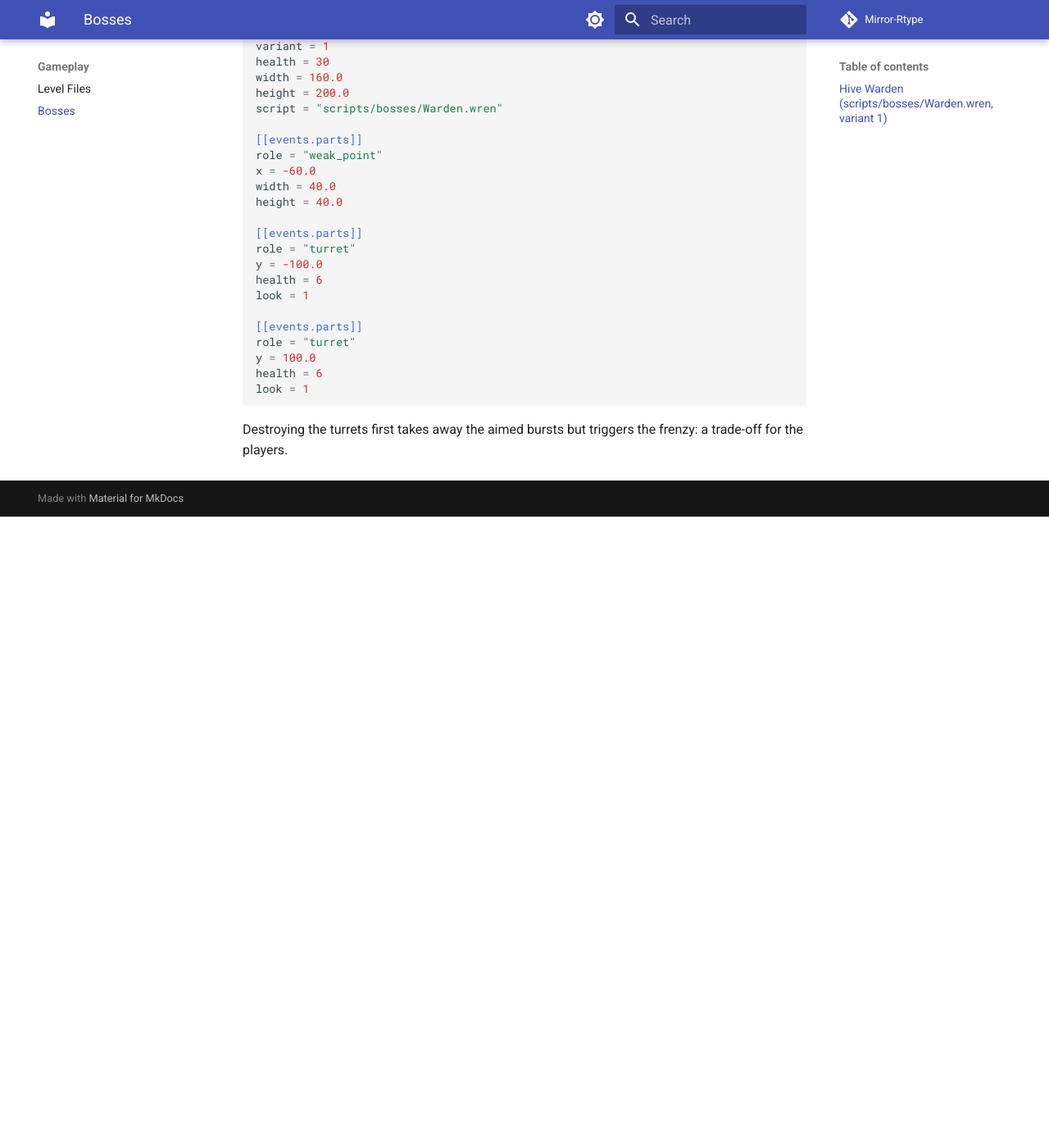
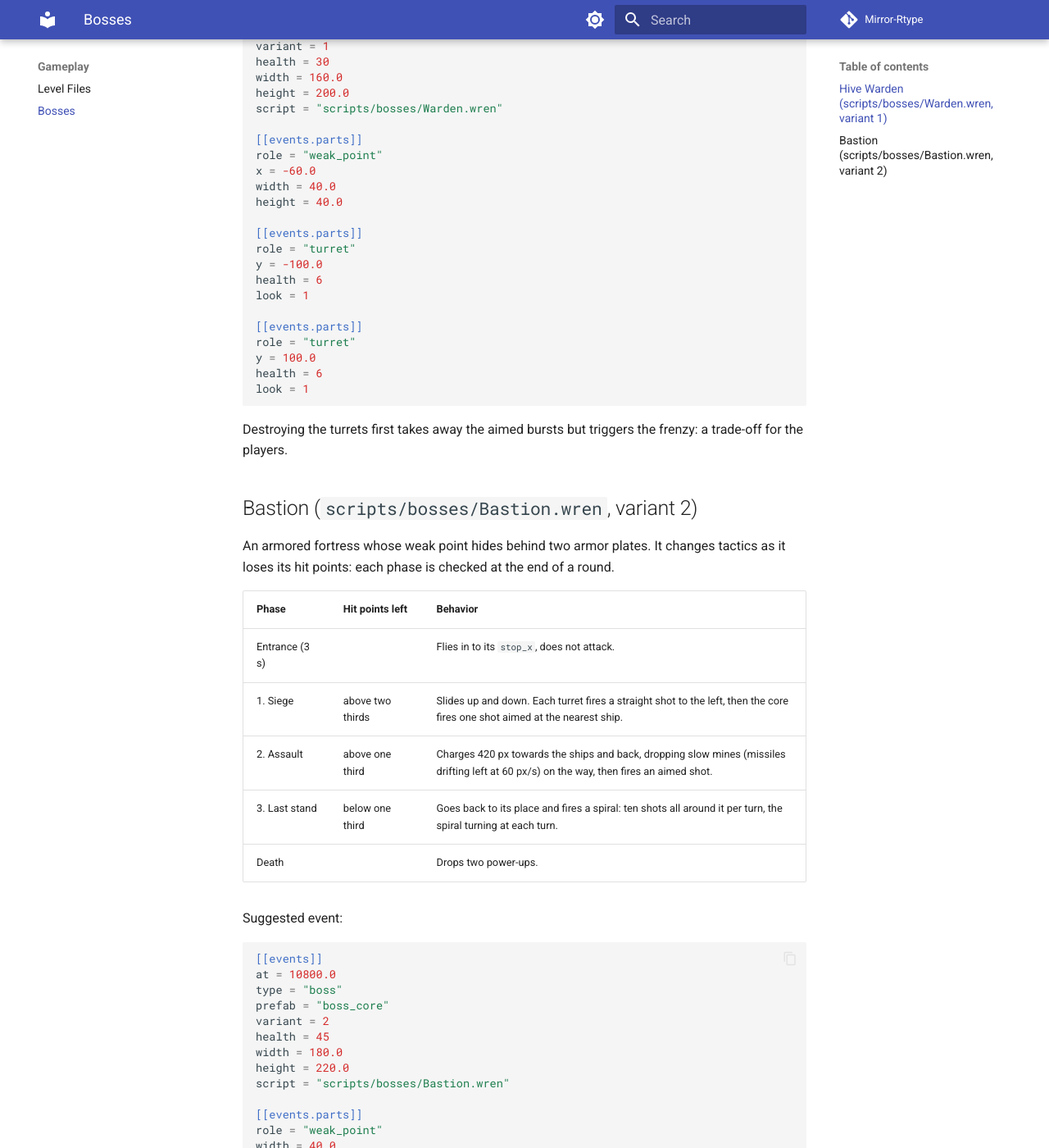
Before and after one commit to Matt4401/Mirror-Rtype, an MkDocs documentation site: the page built from docs/gameplay/bosses.md, in a window 1280 px wide and 1400 px high, scrolled down 840 px. Shown: the whole window at 82% size. Built offline with MkDocs 1.6.1 and Material for MkDocs 9.7.7, drawn with Linux system fonts in a browser that asks for light colours; comment, search, counter and statistics services are not loaded; before the commit the page ends 1470 px from its top, so only the background shows below that; some of the changed text lies outside the part shown.

Commit message:
feat(scripts): add the Bastion boss
An armored fortress with three phases by hit points: a siege with straight
turret lines and aimed shots, an assault that charges the ships and drops
slow mines, and a last stand firing a turning spiral all around it. It
drops two power-ups when it dies.

````diff
--- a/docs/gameplay/bosses.md
+++ b/docs/gameplay/bosses.md
@@ -49,3 +49,64 @@ look = 1
 ```
 
 Destroying the turrets first takes away the aimed bursts but triggers the frenzy: a trade-off for the players.
+
+## Bastion (`scripts/bosses/Bastion.wren`, variant 2)
+
+An armored fortress whose weak point hides behind two armor plates. It changes tactics as it loses its hit points:
+each phase is checked at the end of a round.
+
+| Phase | Hit points left | Behavior |
+|-------|-----------------|----------|
+| Entrance (3 s) | | Flies in to its `stop_x`, does not attack. |
+| 1. Siege | above two thirds | Slides up and down. Each turret fires a straight shot to the left, then the core fires one shot aimed at the nearest ship. |
+| 2. Assault | above one third | Charges 420 px towards the ships and back, dropping slow mines (missiles drifting left at 60 px/s) on the way, then fires an aimed shot. |
+| 3. Last stand | below one third | Goes back to its place and fires a spiral: ten shots all around it per turn, the spiral turning at each turn. |
+| Death | | Drops two power-ups. |
+
+Suggested event:
+
+```toml
+[[events]]
+at = 10800.0
+type = "boss"
+prefab = "boss_core"
+variant = 2
+health = 45
+width = 180.0
+height = 220.0
+script = "scripts/bosses/Bastion.wren"
+
+[[events.parts]]
+role = "weak_point"
+width = 40.0
+height = 40.0
+
+[[events.parts]]
+role = "armor"
+x = -80.0
+y = -40.0
+width = 30.0
+height = 60.0
+
+[[events.parts]]
+role = "armor"
+x = -80.0
+y = 40.0
+width = 30.0
+height = 60.0
+
+[[events.parts]]
+role = "turret"
+y = -120.0
+health = 8
+look = 2
+
+[[events.parts]]
+role = "turret"
+y = 120.0
+health = 8
+look = 2
+```
+
+The armor plates sit in front of the weak point: shots have to come from above or below them, which the slide of the
+siege phase and the charges of the assault phase make harder.
````
Also changed, not shown: 2 other files.
